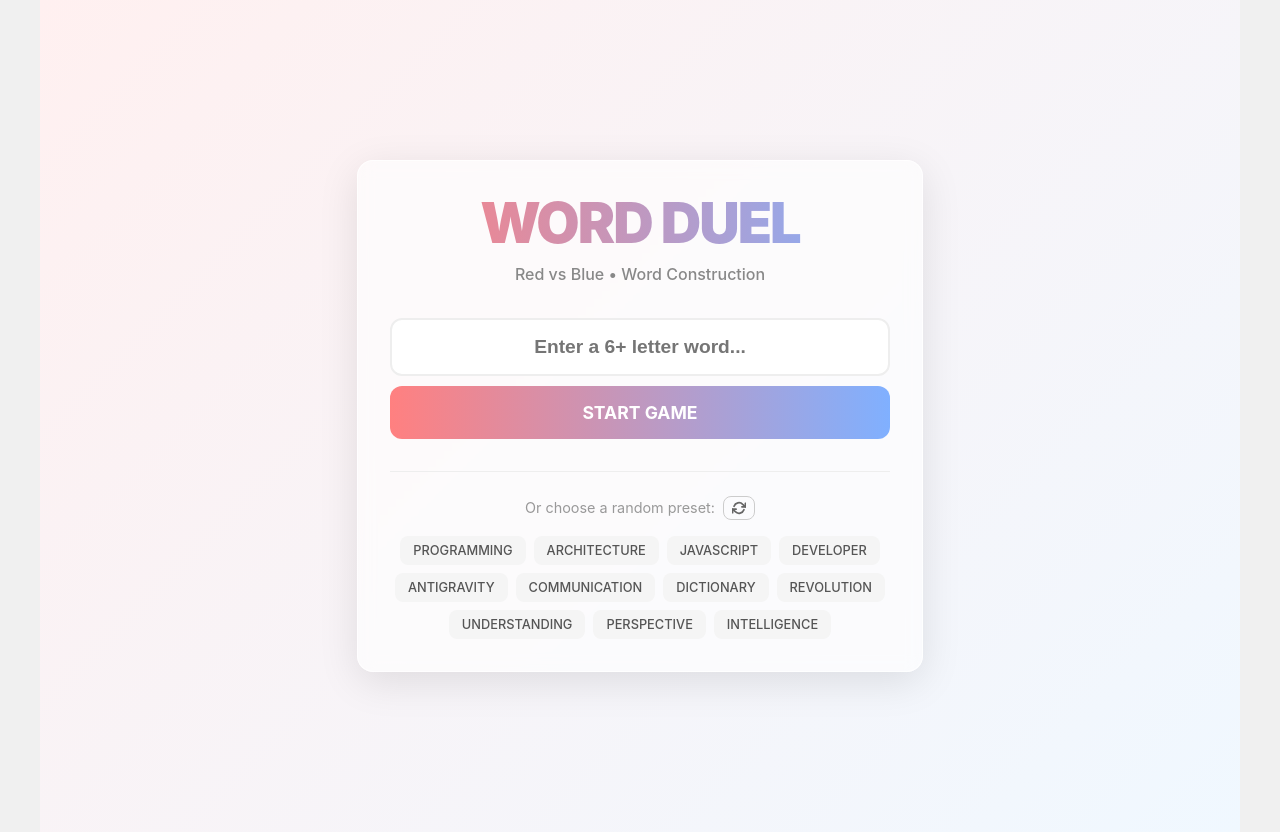
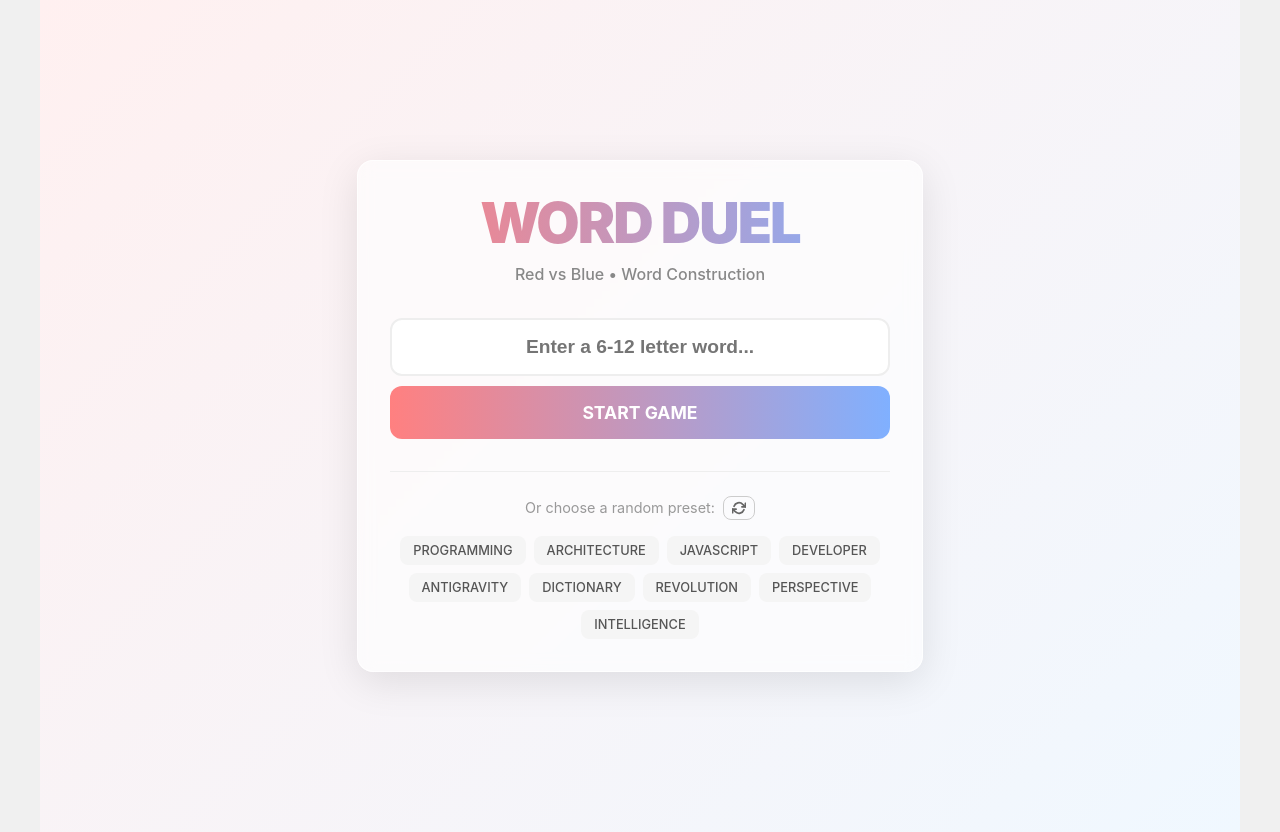
Before and after one commit to catmaniii/word_duel, a React (Vite) app: page / in a window 1280 px wide. Built offline with nearby package versions, Linux system fonts and the light colour scheme.

Commit message:
feat: enforce 6-12 letter limit for all preset and fetched words

```diff
--- a/src/App.tsx
+++ b/src/App.tsx
@@ -17,8 +17,8 @@ interface HistoryItem {
 
 const PRESETS = [
   "PROGRAMMING", "ARCHITECTURE", "JAVASCRIPT", "DEVELOPER",
-  "ANTIGRAVITY", "COMMUNICATION", "DICTIONARY", "REVOLUTION",
-  "UNDERSTANDING", "PERSPECTIVE", "INTELLIGENCE"
+  "ANTIGRAVITY", "DICTIONARY", "REVOLUTION",
+  "PERSPECTIVE", "INTELLIGENCE"
 ];
 
 function App() {
@@ -85,6 +85,11 @@ function App() {
     const trimmedWord = word.trim().toUpperCase();
     if (trimmedWord.length < 6) {
       setSetupError("Word must be at least 6 letters long!");
+      playSound('error');
+      return;
+    }
+    if (trimmedWord.length > 12) {
+      setSetupError("Word must be at most 12 letters long!");
       playSound('error');
       return;
     }
@@ -224,7 +229,7 @@ function App() {
                   setSetupInput(e.target.value);
                   setSetupError('');
                 }}
-                placeholder="Enter a 6+ letter word..."
+                placeholder="Enter a 6-12 letter word..."
                 disabled={isSetupLoading}
                 style={{
                   width: '100%',
--- a/src/logic/validator.ts
+++ b/src/logic/validator.ts
@@ -86,7 +86,7 @@ export async function checkWordDefinition(word: string): Promise<WordResult> {
 }
 
 /**
- * Fetches 10 random 8+ letter words using DataMuse API.
+ * Fetches 10 random 6-12 letter words using DataMuse API.
  * Strategies for better results:
  * 1. Randomize starting letter to avoid "Always starting with A".
  * 2. Fetch from two different letters to mix it up.
@@ -103,10 +103,10 @@ export async function fetchNewPresets(): Promise<string[]> {
         while (char2 === char1) char2 = alphabet[Math.floor(Math.random() * alphabet.length)];
 
         // Helper to fetch words starting with a specific char
-        // sp=${char}???????* -> Starts with char, followed by at least 7 chars (total 8+), * allows more.
+        // sp=${char}?????* -> Starts with char, followed by at least 5 chars (total 6+), * allows more.
         const fetchForLetter = async (char: string) => {
             // max=50 to get a good pool with metadata
-            const response = await fetch(`https://api.datamuse.com/words?sp=${char}???????*&max=50&md=f`);
+            const response = await fetch(`https://api.datamuse.com/words?sp=${char}?????*&max=50&md=f`);
             if (!response.ok) return [];
             return await response.json();
         };
@@ -131,7 +131,7 @@ export async function fetchNewPresets(): Promise<string[]> {
                 return { word, freq };
             })
             .filter(item =>
-                item.word.length >= 8 &&
+                item.word.length >= 6 &&
                 item.word.length <= 12 &&
                 /^[A-Z]+$/.test(item.word) // valid letters only
             );
```
